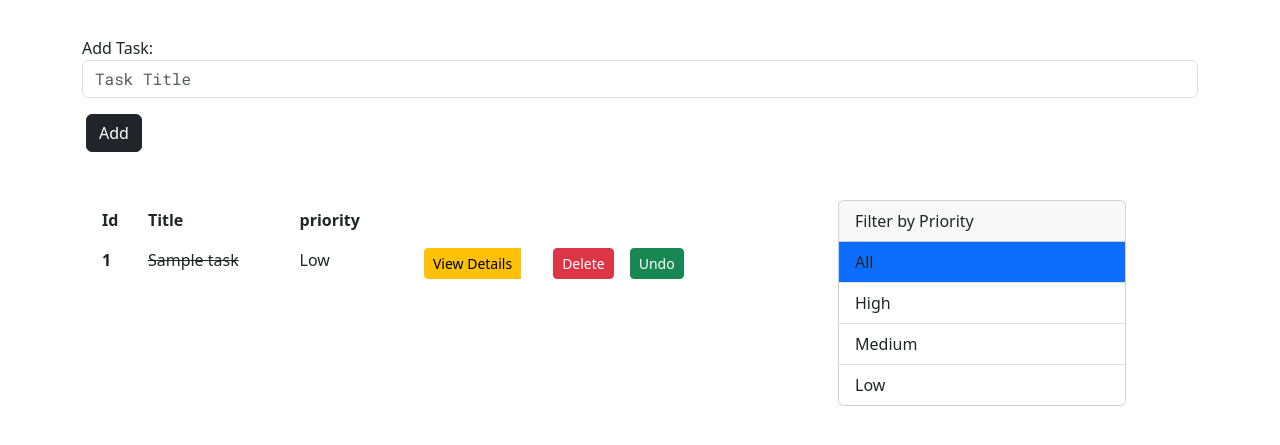
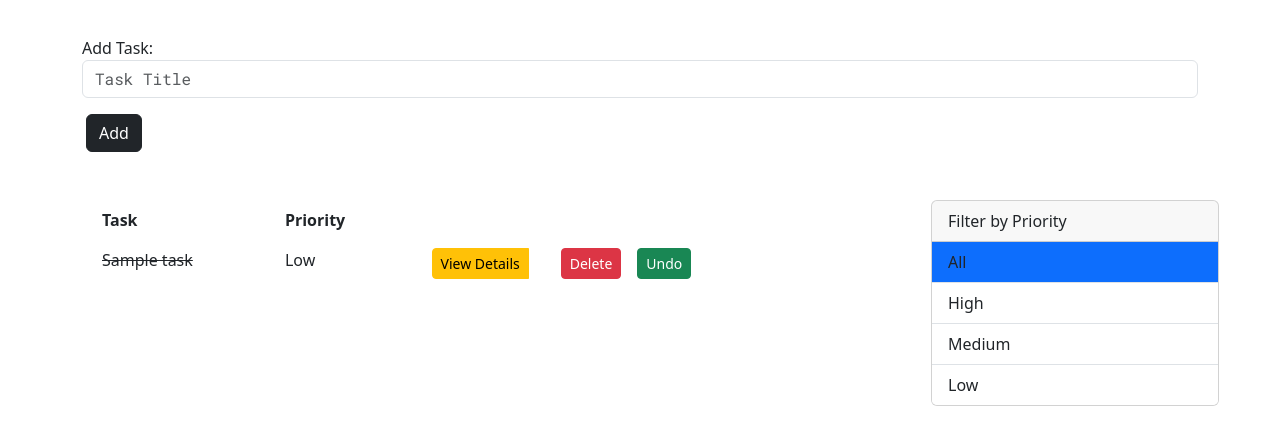
Before and after one commit to refatjamil/Task-Manager-with-REST-API, a Django app: page / in a window 1280 px wide. Shown: the part 233-678 px from the top of the page. Run offline with Django 4.2, Linux system fonts and the light colour scheme; a user stored in the database is signed in; tables that the repository leaves empty hold one stand-in row (values such as "Sample post"); some libraries are stand-ins or nearby versions.

Commit message:
modify html

```diff
--- a/task_manager/templates/tasks/tasks.html
+++ b/task_manager/templates/tasks/tasks.html
@@ -29,21 +29,19 @@
 <div class="container">
   <div class="row">
 
-    <div class="col-8">
+    <div class="col-9">
 
     <table class="table">
       <thead>
         <tr>
-          <th scope="col">Id</th>
-          <th scope="col">Title</th>
-          <th scope="col">priority</th>
+          <th scope="col">Task</th>
+          <th scope="col">Priority</th>
           <th scope="col"></th>
         </tr>
       </thead>
       <tbody>
         {% for task in task_list %}
         <tr>
-          <th scope="row">{{ task.id }}</th>
           {% if task.mark %}
           <td><del>{{ task.title }}</del></td>
 
```
